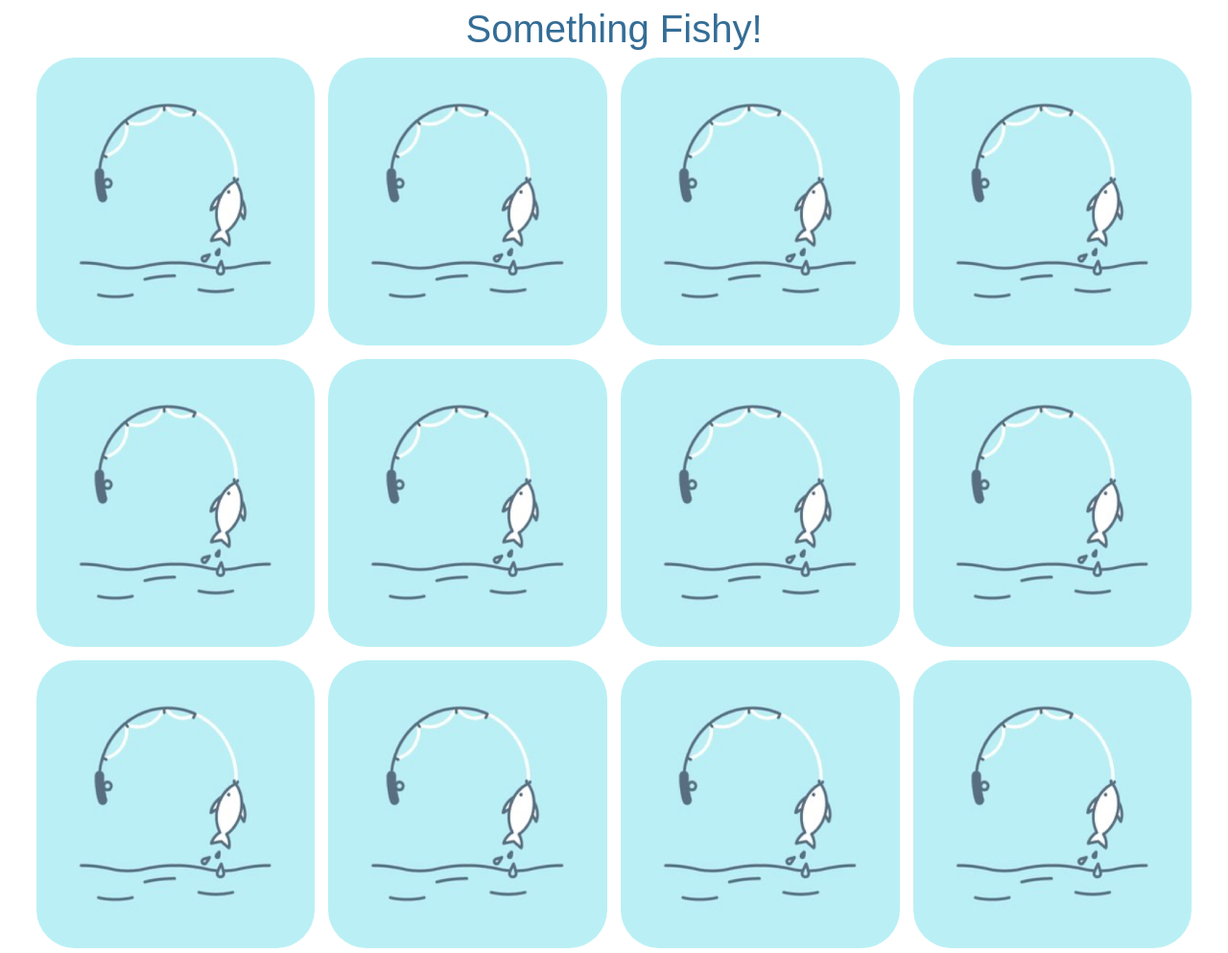
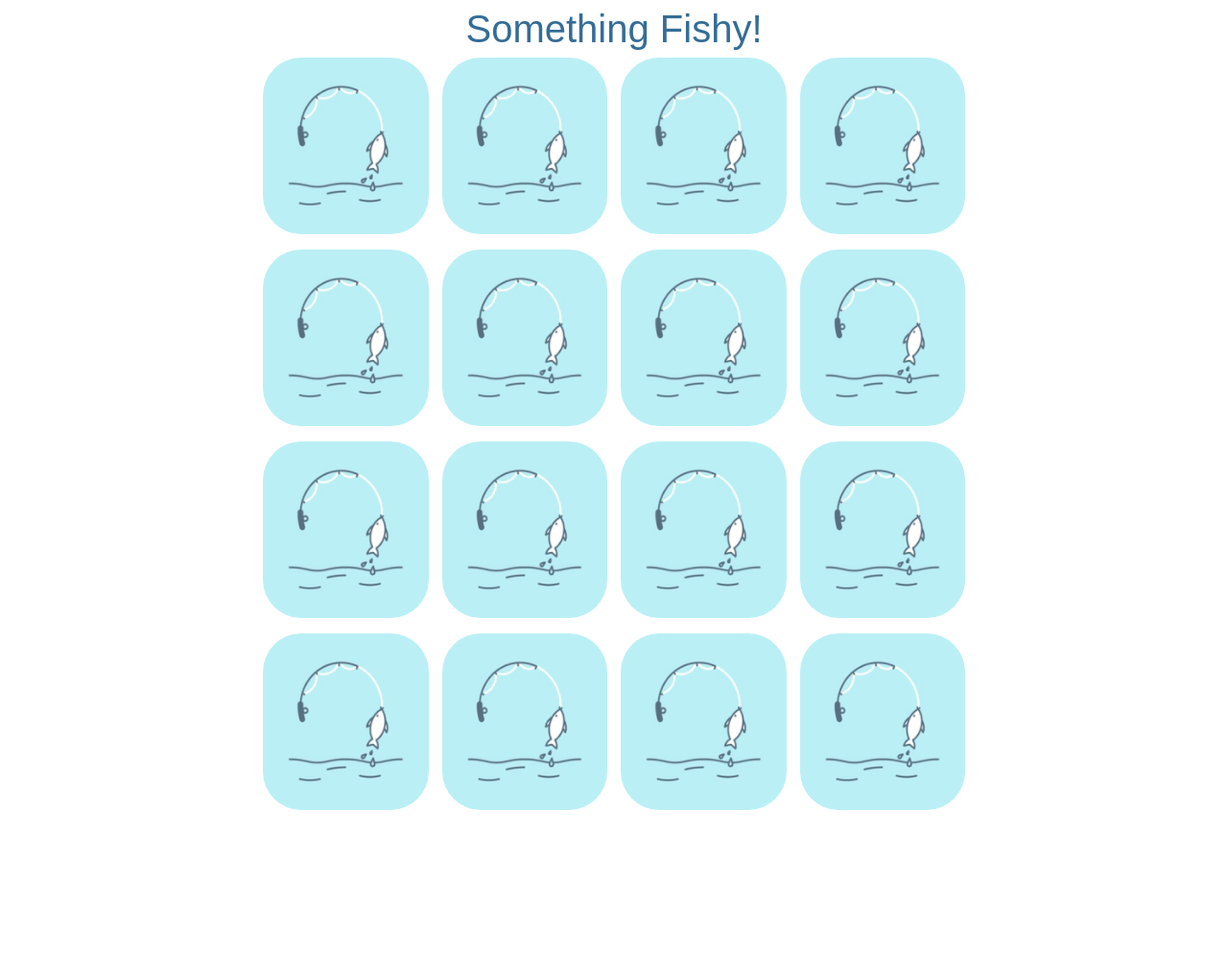
Before and after one commit to schoolmeals-nevis/MemoryGame-SomethingFishy, a plain HTML site: page index.html in a window 1280 px wide. Shown: the top 993 px of the page at 96% size. After the commit the page ends 861 px from the top, so only its background shows below. Drawn offline with Linux system fonts and the light colour scheme.

Commit message:
third commit

```diff
--- a/css/style.css
+++ b/css/style.css
@@ -1,7 +1,10 @@
 .items-layout {
     display: flex;
     flex-flow: row wrap;
-    justify-content:center;
+    justify-content: center;
+    max-width: 750px;
+    height: 100vh;
+    margin: 0 auto;
 }
 
 .item-card {
@@ -9,7 +12,7 @@
     position: relative;
     border: 2px solid #ffffff;
     border-radius: 30px;
-    height: 300px;
+    height: 23%;
     margin: 5px;
     transform-style: preserve-3d;
     transition: transform 0.5s;
```
